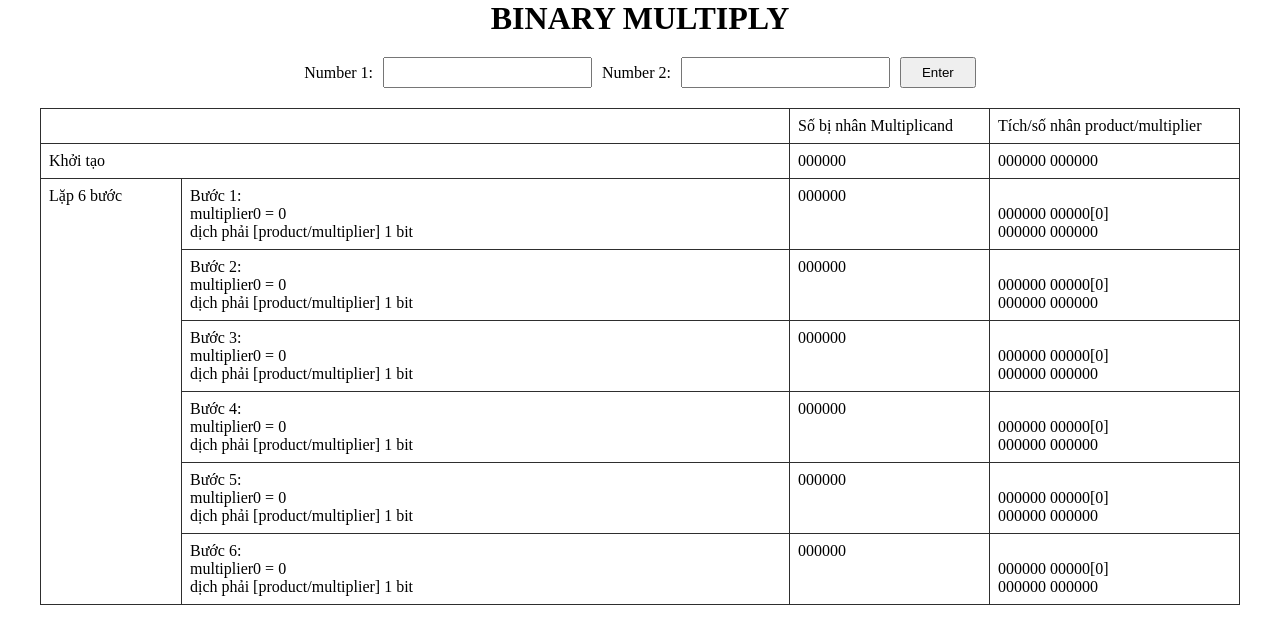
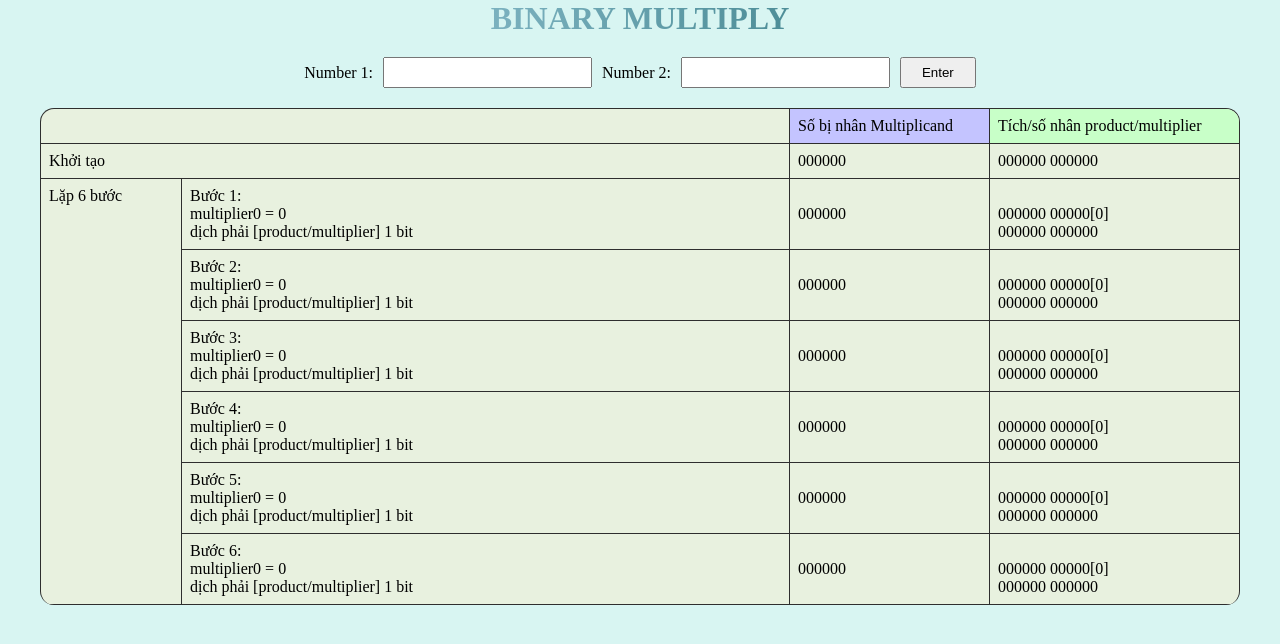
Before and after one commit to hoilam2207/Binary-Multiply, a plain HTML site: page index.html in a window 1280 px wide. Both pictures are taken after a click on the button "Enter". Drawn offline with Linux system fonts and the light colour scheme.

Commit message:
update background

```diff
--- a/index.js
+++ b/index.js
@@ -221,6 +221,7 @@ function solve(first, second) {
                 </div>
             </div>
             <div class="multiplicand">
+                <br/>
                 ${op1}
             </div>
             <div class="product-multiplier">
--- a/style.css
+++ b/style.css
@@ -8,19 +8,30 @@ html {
     font-family: 'SF Mono';
 }
 
+body {
+    background-color: #D8F5F2;
+}
+
 h1 {
     text-align: center;
+    background-clip: text;
+    color: transparent;
+    background-image: linear-gradient(to right, #c6ecff, #035358);
 }
 
 .wrapper {
     width: 1200px;
     margin: 0 auto;
+
 }
 
 .table {
     border: 1px solid #2e2e2e;
     border-bottom: none;
     display: none;
+    background-color: #E8F1DF;
+    border-radius: 14px;
+    overflow: hidden;
 }
 
 .table.show {
@@ -38,6 +49,14 @@ h3.hide {
 
 .row {
     display: flex;
+}
+
+.row:nth-child(1) .multiplicand {
+    background-color: #C4C4FF;
+}
+
+.row:nth-child(1) .product-multiplier {
+    background-color: #C8FFC8;
 }
 
 .row:nth-child(1) .blank, .row:nth-child(2) .blank {
```
